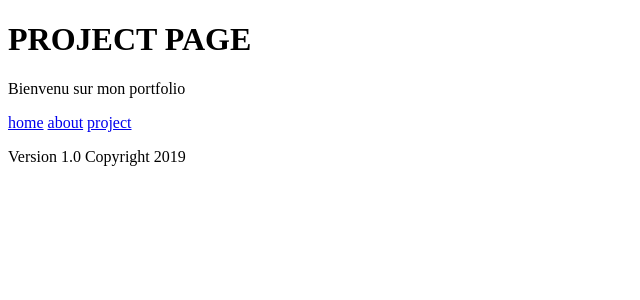
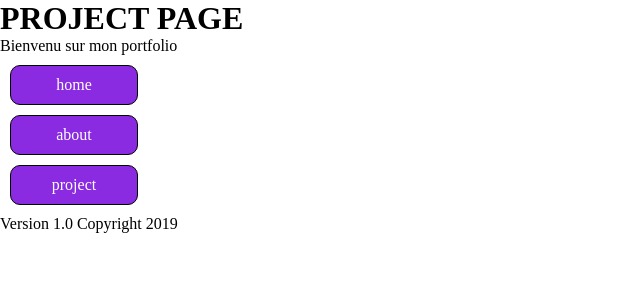
Before and after one commit to errorlogger/express-server, a Node server app: page /project in a window 1280 px wide. Shown: the top 300 px of the page, without its empty margins (0-640 px from the left). Run offline with Node 20, Linux system fonts and the light colour scheme.

Commit message:
page project

```diff
--- /dev/null
+++ b/public/style/global-style.css
@@ -0,0 +1,33 @@
+html {
+    font-size: 62.5%
+}
+
+*, ::after, ::before {
+    padding: 0;
+    margin: 0;
+    box-sizing: inherit;
+}
+
+body {
+    box-sizing: border-box;
+    font-size:  1.6rem;
+}
+
+a {
+    display: block;
+    width: 10%;
+    text-align: center;
+    padding:10px;
+    margin: 10px;
+    text-decoration: none;
+    border-radius: 10px;
+    background: blueviolet;
+    color: white;
+    border: 1px solid black;
+    backface-visibility: hidden;
+}
+
+a:hover {
+    background: yellow;
+    color: black;
+}
--- a/views/partials/header.hbs
+++ b/views/partials/header.hbs
@@ -6,6 +6,8 @@
     <meta name="viewport" content="width=device-width, initial-scale=1.0">
     <meta http-equiv="X-UA-Compatible" content="ie=edge">
     <title>Mon site</title>
+
+    <link rel="stylesheet" href="/style/global-style.css">
 </head>
 
 <body>
```
